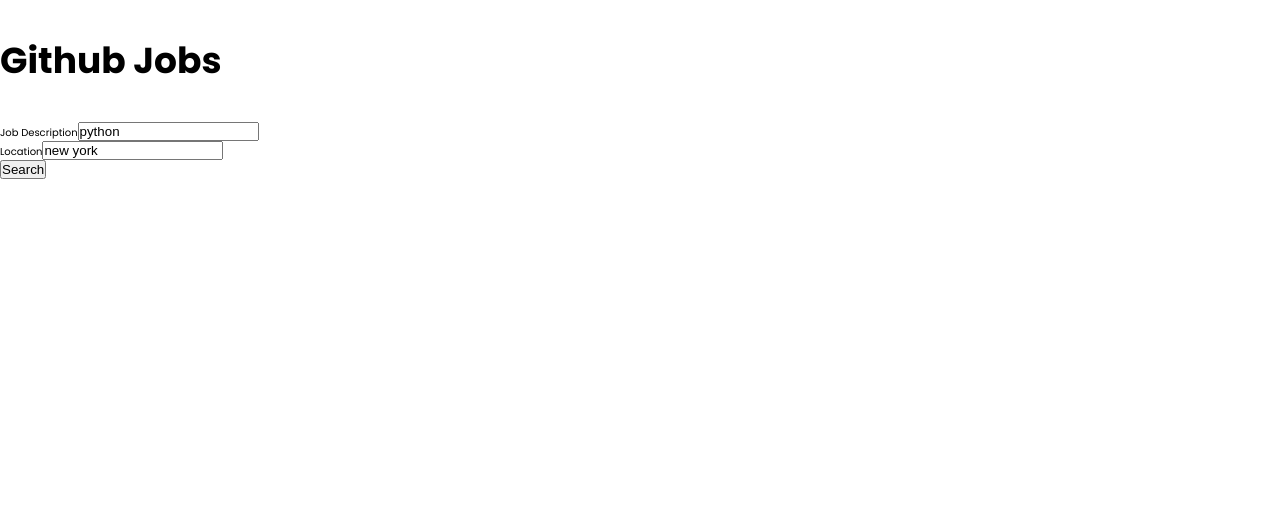
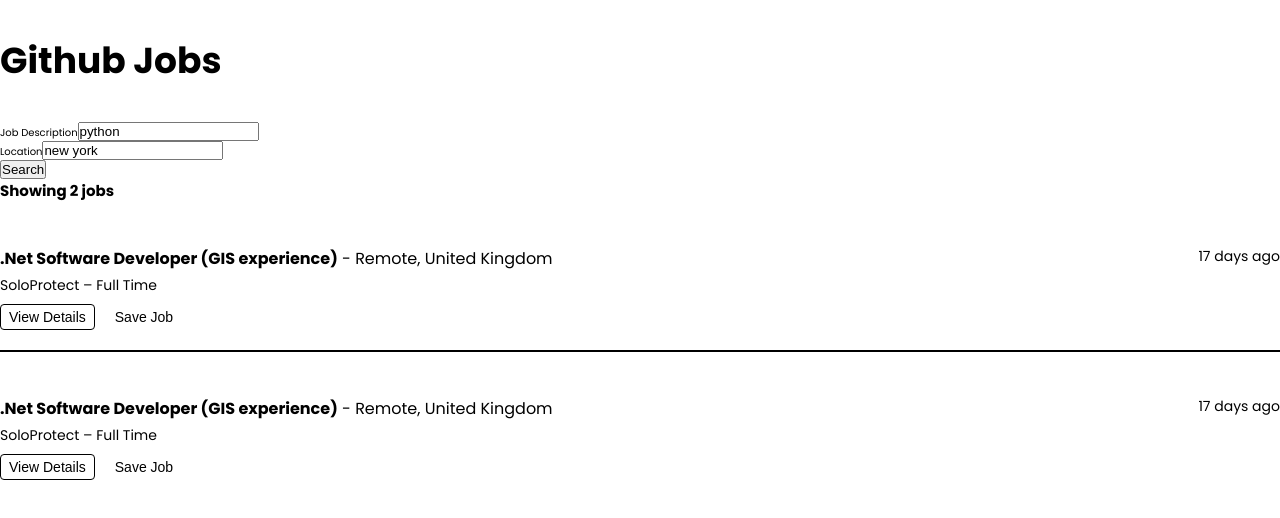
Before and after one commit to paul-blackwell/Github-Jobs-App, a React (Create React App) app in the folder github-jobs-app/: page / in a window 1280 px wide. Shown: the top 518 px of the page. Built offline with nearby package versions, Linux system fonts and the light colour scheme.

Commit message:
Made the Job and JobList components

```diff
--- /dev/null
+++ b/github-jobs-app/src/Job.js
@@ -0,0 +1,19 @@
+import React from 'react'
+import './styles/components/__Job.scss';
+
+export default function Job() {
+    return (
+        <li className="Job">
+            <h3 className="Job__title">
+                .Net Software Developer (GIS experience)
+                <span className="Job__title-span"> - Remote, United Kingdom</span>
+            </h3>
+            <p className="Job__date">17 days ago</p>
+            <p className="Job__type">SoloProtect – Full Time</p>
+            <div className="Job__buttons">
+                <button className="view-details-dtn">View Details</button>
+                <button className="save-btn">Save Job</button>
+            </div>
+        </li>
+    )
+}
--- a/github-jobs-app/src/JobsApp.js
+++ b/github-jobs-app/src/JobsApp.js
@@ -1,5 +1,6 @@
 import React from 'react';
 import JobsForm from './JobsForm';
+import JobsList from './JobsList';
 import { JobsProvider } from './context/jobs.context';
 import './styles/components/__JobsApp.scss';
 
@@ -9,6 +10,7 @@
             <h1 className="JobsApp__title">Github Jobs</h1>
             <JobsProvider>
                 <JobsForm />
+                <JobsList />
             </JobsProvider>
         </div>
     )
--- /dev/null
+++ b/github-jobs-app/src/JobsList.js
@@ -0,0 +1,14 @@
+import React from 'react';
+import Job from './Job';
+
+export default function JobsList() {
+    return (
+        <div className="JobsList">
+            <h2 className="JobsList__title">Showing 2 jobs</h2>
+            <ul className="JobsList__list">
+                <Job />
+                <Job />
+            </ul>
+        </div>
+    )
+}
--- /dev/null
+++ b/github-jobs-app/src/styles/components/__Job.scss
@@ -0,0 +1,54 @@
+.Job {
+    display: grid;
+    grid-template-columns: repeat(2, 1fr);
+    font-size: 1.4rem;
+    margin: 2.4rem 0;
+    padding: 2rem 0;
+
+    &:not(:last-child) {
+        border-bottom: .2rem solid #000000;
+    }
+
+    &__title{
+        font-size: 1.6rem;
+        font-weight: 700;
+        margin-bottom: .4rem;
+    }
+
+    &__title-span {
+        font-weight: 400;
+    }
+
+    &__date {
+        justify-self: end;
+    }
+
+    &__type {
+        grid-column: 1 / -1;
+        margin-bottom: .8rem;
+    }
+
+    &__buttons {
+
+        & .view-details-dtn {
+            font-size: inherit;
+            cursor: pointer;
+            background: none;
+            padding: .4rem .8rem;
+            border: .1rem solid #000000;
+            border-radius: .4rem;
+
+        }
+
+        & .save-btn {
+            margin: 0 1.2rem;
+            padding: .4rem .8rem;
+            font-size: inherit;
+            cursor: pointer;
+            background: none;
+            border: none;
+        }
+    }
+
+
+}
```
